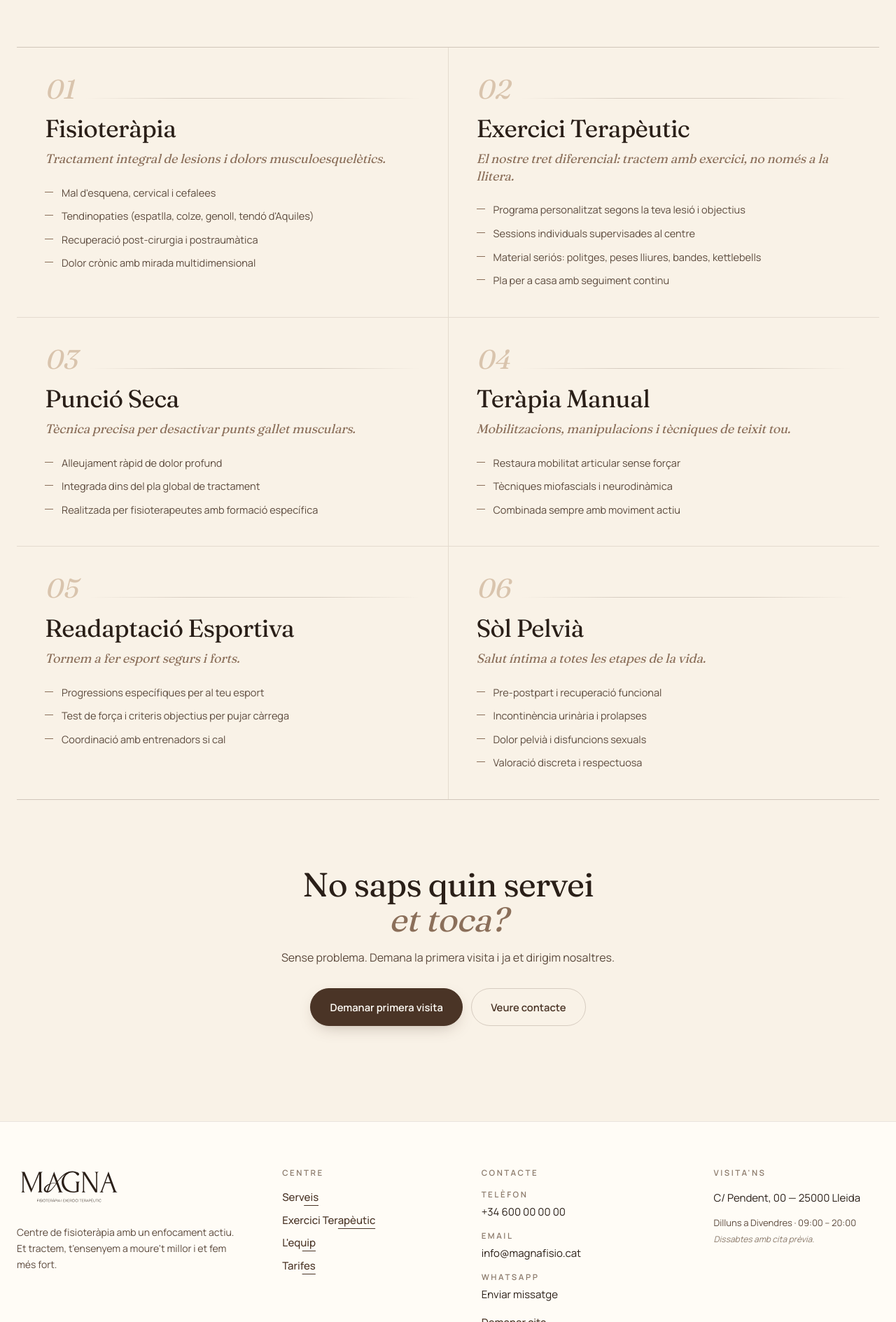
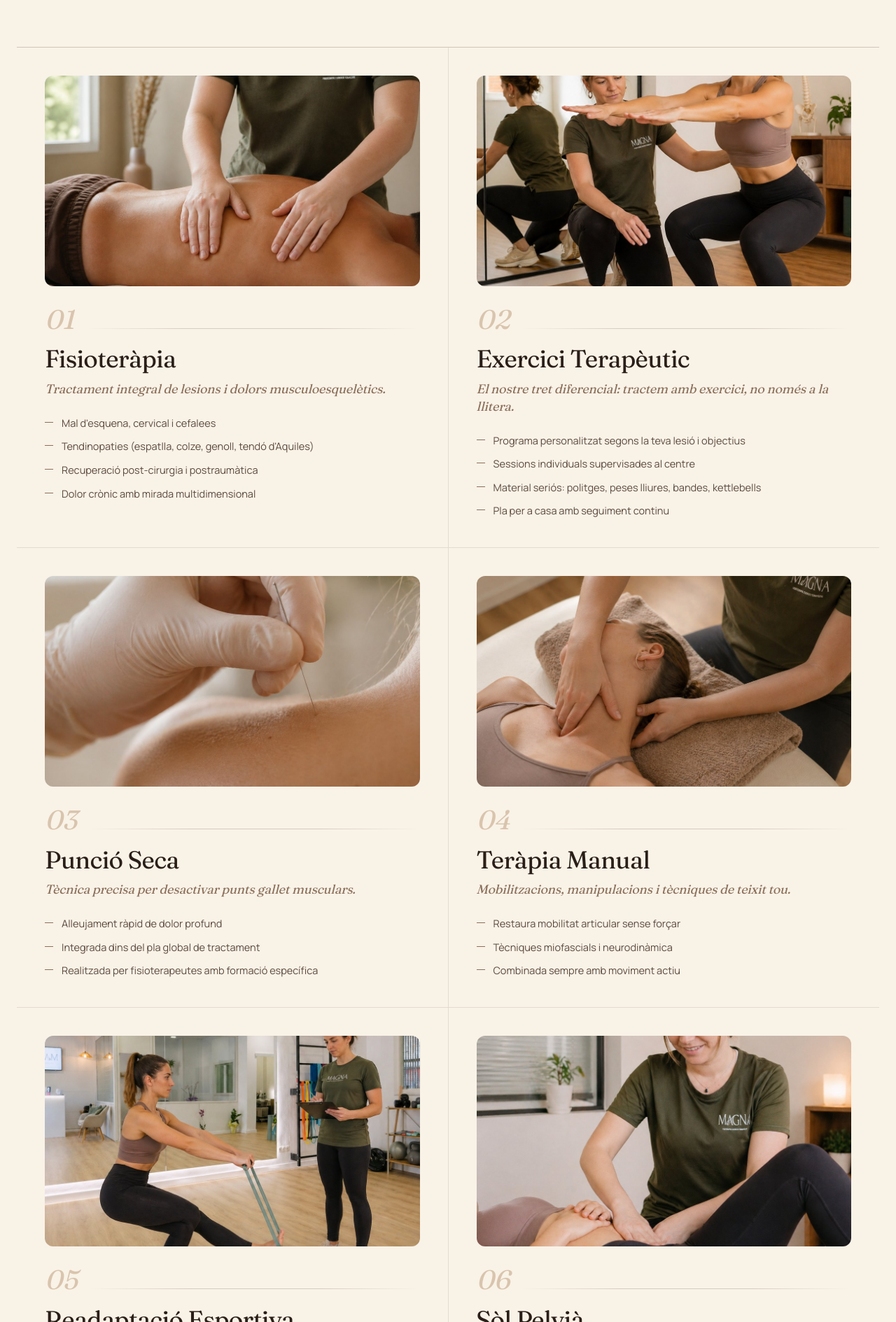
Before and after one commit to ireparo/magna, a Next.js app: page /serveis in a window 1280 px wide. Shown: the part 491-2380 px from the top of the page at 70% size. Built offline with nearby package versions, Linux system fonts and the light colour scheme.

Commit message:
Fix El centre interior photos (replace xec regal placeholders); add banner images to /serveis/ cards

```diff
--- a/content/centre.json
+++ b/content/centre.json
@@ -3,9 +3,9 @@
   "title_italic": "per moure't.",
   "intro": "Sala de tractament privada, espai d'exercici amb material seriós, mirall per al control postural. Tot pensat perquè la sessió flueixi: del manual al moviment.",
   "photos": [
-    { "src": "/images/centre/sala-1.jpg", "caption": "Sala de tractament" },
-    { "src": "/images/centre/sala-2.jpg", "caption": "Espai exercici" },
-    { "src": "/images/centre/sala-3.jpg", "caption": "Mirall de control postural" },
-    { "src": "/images/centre/sala-4.jpg", "caption": "Recepció" }
+    { "src": "/images/centre/sala-1.jpg", "caption": "Sala d'exercici" },
+    { "src": "/images/centre/sala-2.jpg", "caption": "Material i equipament" },
+    { "src": "/images/centre/sala-3.jpg", "caption": "Sala d'espera" },
+    { "src": "/images/centre/sala-4.jpg", "caption": "Sala de tractament" }
   ]
 }
--- a/src/app/serveis/page.tsx
+++ b/src/app/serveis/page.tsx
@@ -15,6 +15,7 @@ const SERVICES = [
   {
     title: "Fisioteràpia",
     summary: "Tractament integral de lesions i dolors musculoesquelètics.",
+    image: "/images/services/fisioterapia.jpg",
     bullets: [
       "Mal d'esquena, cervical i cefalees",
       "Tendinopaties (espatlla, colze, genoll, tendó d'Aquiles)",
@@ -25,6 +26,7 @@ const SERVICES = [
   {
     title: "Exercici Terapèutic",
     summary: "El nostre tret diferencial: tractem amb exercici, no només a la llitera.",
+    image: "/images/services/exercici.jpg",
     bullets: [
       "Programa personalitzat segons la teva lesió i objectius",
       "Sessions individuals supervisades al centre",
@@ -35,6 +37,7 @@ const SERVICES = [
   {
     title: "Punció Seca",
     summary: "Tècnica precisa per desactivar punts gallet musculars.",
+    image: "/images/services/puncio.jpg",
     bullets: [
       "Alleujament ràpid de dolor profund",
       "Integrada dins del pla global de tractament",
@@ -44,6 +47,7 @@ const SERVICES = [
   {
     title: "Teràpia Manual",
     summary: "Mobilitzacions, manipulacions i tècniques de teixit tou.",
+    image: "/images/services/terapia-manual.jpg",
     bullets: [
       "Restaura mobilitat articular sense forçar",
       "Tècniques miofascials i neurodinàmica",
@@ -53,6 +57,7 @@ const SERVICES = [
   {
     title: "Readaptació Esportiva",
     summary: "Tornem a fer esport segurs i forts.",
+    image: "/images/services/readaptacio.jpg",
     bullets: [
       "Progressions específiques per al teu esport",
       "Test de força i criteris objectius per pujar càrrega",
@@ -62,6 +67,7 @@ const SERVICES = [
   {
     title: "Sòl Pelvià",
     summary: "Salut íntima a totes les etapes de la vida.",
+    image: "/images/services/sol-pelvia.jpg",
     bullets: [
       "Pre-postpart i recuperació funcional",
       "Incontinència urinària i prolapses",
@@ -97,6 +103,15 @@ export default function ServeisPage() {
           {SERVICES.map((s, idx) => (
             <StaggerItem key={s.title} className="bg-[color:var(--background)]">
               <article className="p-8 md:p-10 h-full">
+                <div className="relative aspect-[16/9] rounded-xl overflow-hidden mb-7 group">
+                  {/* eslint-disable-next-line @next/next/no-img-element */}
+                  <img
+                    src={s.image}
+                    alt={s.title}
+                    className="w-full h-full object-cover transition-transform duration-700 group-hover:scale-[1.04]"
+                    loading="lazy"
+                  />
+                </div>
                 <div className="flex items-baseline gap-4 mb-5">
                   <span className="numeral text-[2.4rem]">
                     {String(idx + 1).padStart(2, "0")}
```
Also changed, not shown: public/images/centre/sala-2.jpg, public/images/centre/sala-3.jpg.
